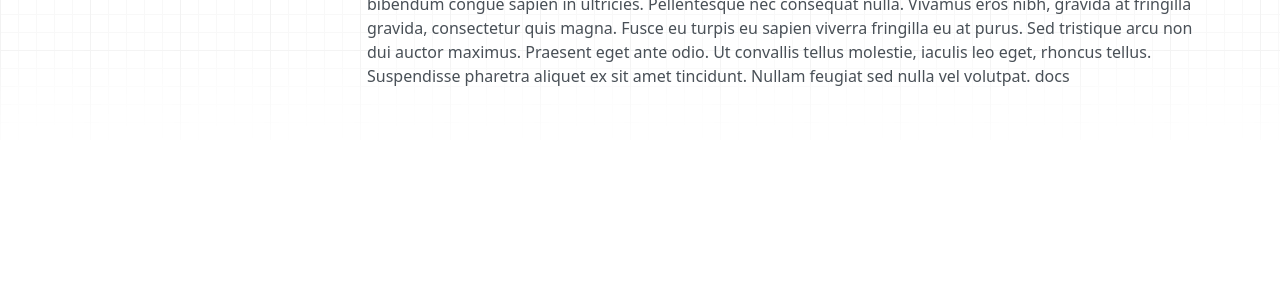
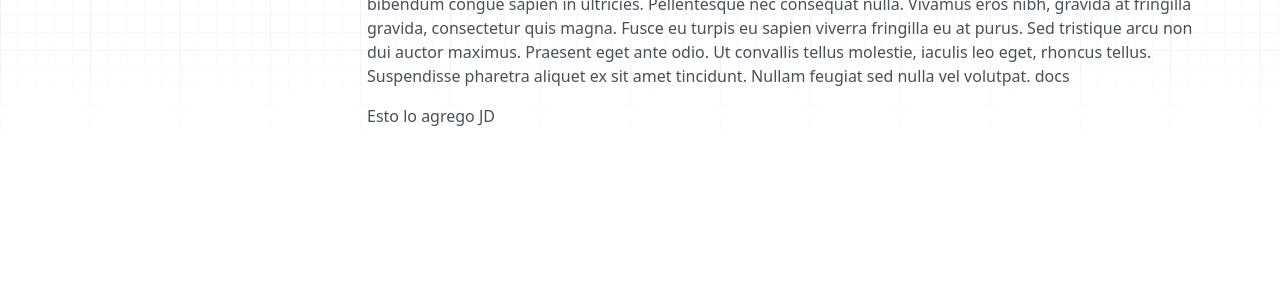
Before and after one commit to novix-sa/cubepy, an MkDocs documentation site: the page built from docs/index.md, in a window 1280 px wide. Shown: the part 166-466 px from the top of the page. Built offline with MkDocs 1.6.1, drawn with Linux system fonts in a browser that asks for light colours; nearby versions of some CDN libraries.

Commit message:
docs/index.md updated from https://stackedit.io/

```diff
--- a/docs/index.md
+++ b/docs/index.md
@@ -3,8 +3,8 @@
 **Lorem ipsum** dolor sit amet, consectetur adipiscing elit. Praesent elementum commodo pretium. Nullam bibendum congue sapien in ultricies. Pellentesque nec consequat nulla. Vivamus eros nibh, gravida at fringilla gravida, consectetur quis magna. Fusce eu turpis eu sapien viverra fringilla eu at purus. Sed tristique arcu non dui auctor maximus. Praesent eget ante odio. Ut convallis tellus molestie, iaculis leo eget, rhoncus tellus. Suspendisse pharetra aliquet ex sit amet tincidunt. Nullam feugiat sed nulla vel volutpat. docs
 
 
-
+Esto lo agrego JD
 <!--stackedit_data:
-eyJoaXN0b3J5IjpbMTMzODIzMDgyMyw0NjYyMjQyNjAsOTAxNT
-M4MDk2LDI2ODIxNDYzNl19
+eyJoaXN0b3J5IjpbLTEzMDM0MDQ1MTgsMTMzODIzMDgyMyw0Nj
+YyMjQyNjAsOTAxNTM4MDk2LDI2ODIxNDYzNl19
 -->
```
